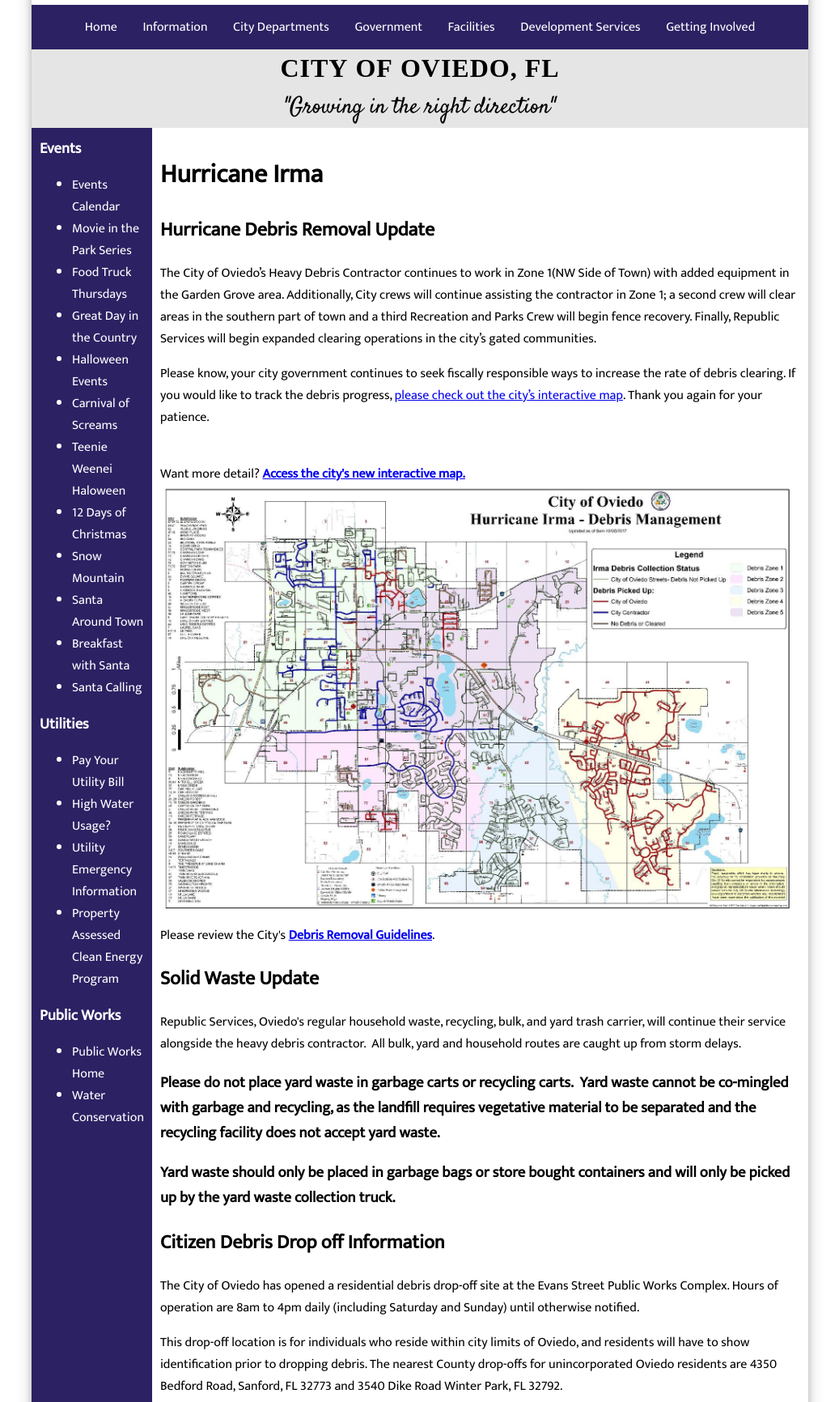
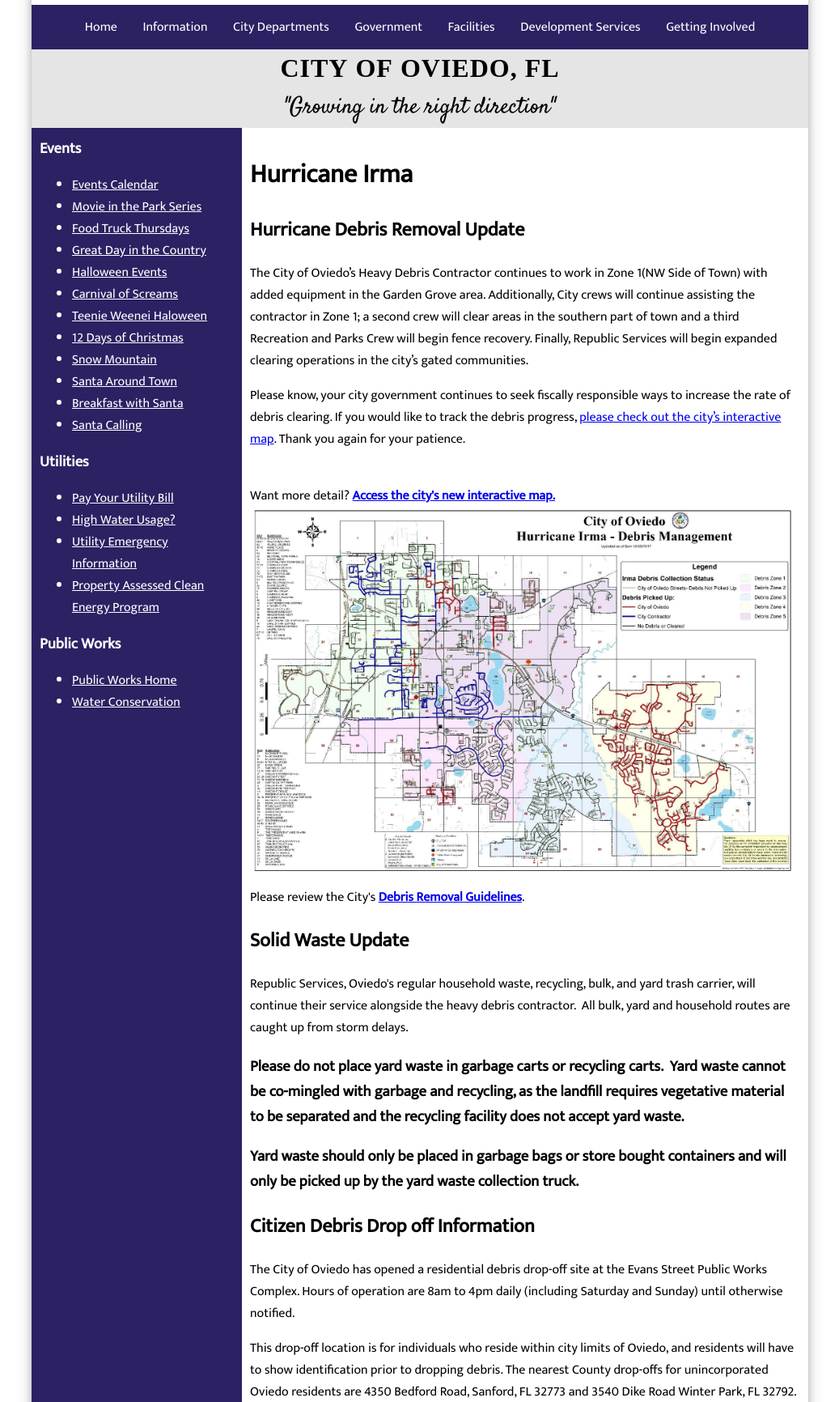
Before and after one commit to will-cromar/oviedo-redesign, a Flask app: page / in a window 1280 px wide. Shown: the part 206-1938 px from the top of the page at 81% size, without its empty margins (121-1158 px from the left). Run offline with Flask 2, Linux system fonts and the light colour scheme.

Commit message:
Fixed sidebar link formatting

```diff
--- a/app/templates/base.html
+++ b/app/templates/base.html
@@ -91,7 +91,7 @@
             }
             .sidebar {
                 flex-grow: 0;
-                width: 33%;
+                min-width: 25%;
                 padding: 10px;
                 background-color: #2c2163;
                 color: white;
@@ -114,6 +114,9 @@
             }
             .sidebar h3 {
                 margin: 0px;
+            }
+            .sidebar-link a {
+                color: white;
             }
         </style>
     </head>
@@ -152,7 +155,9 @@
                     <h3>{{ title }}</h3>
                     <ul>
                         {% for text in sublinks %}
-                        <li>{{ text }}</li>
+                        <li class="sidebar-link">
+                            <a href="#" onclick="alert('{{text}}')">{{ text }}</a>
+                        </li>
                         {% endfor %}
                     </ul>
                     {% endfor %}
```
